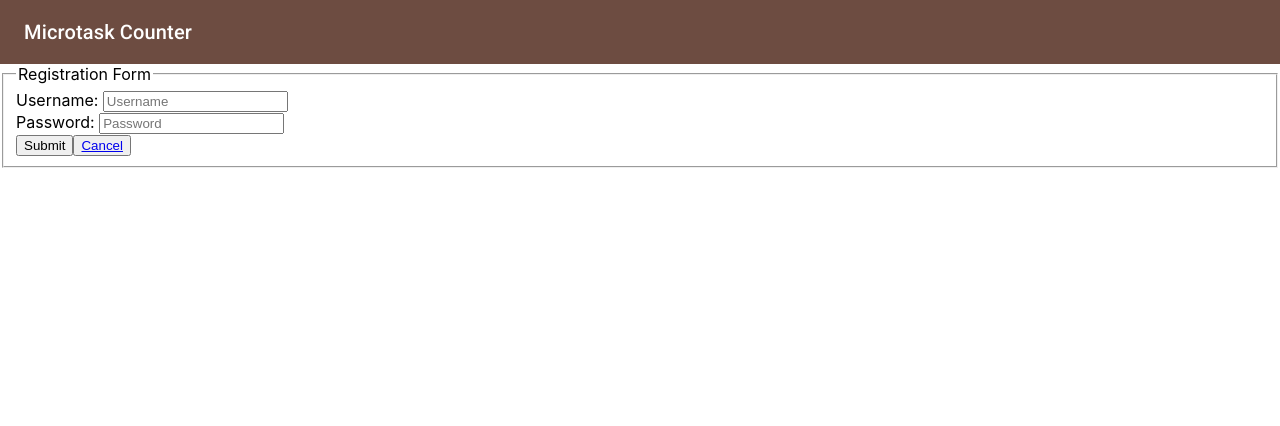
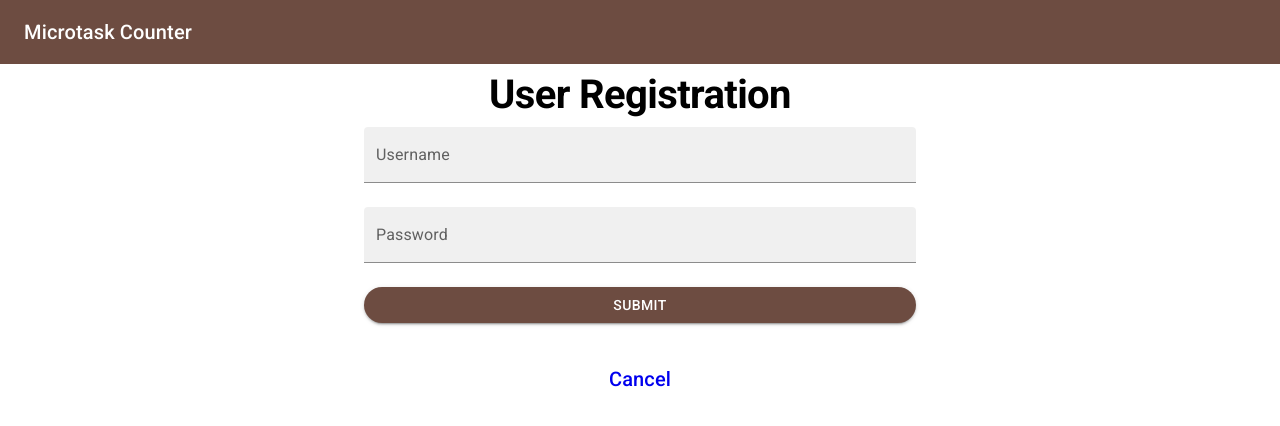
Before and after one commit to Kevin-Mickael/Microtask, a React (Create React App) app: page /register in a window 1280 px wide. Shown: the top 426 px of the page. Built offline with nearby package versions, Linux system fonts and the light colour scheme.

Commit message:
Change registration form design

```diff
--- a/src/pages/Register/Register.js
+++ b/src/pages/Register/Register.js
@@ -1,7 +1,17 @@
 import React, { useState } from "react";
+import { useHistory } from "react-router-dom";
 import { useForm } from "react-hook-form";
 import { Link } from "react-router-dom";
 import config from "../../config";
+
+import Typography from "@mui/material/Typography";
+import Button from "@mui/material/Button";
+import TextField from "@mui/material/TextField";
+import Container from "@mui/material/Container";
+import Box from "@mui/material/Box";
+import Alert from "@mui/material/Alert";
+
+const axios = require("axios");
 
 const Register = () => {
   const {
@@ -11,50 +21,65 @@ const Register = () => {
   } = useForm();
 
   const [message, setMessage] = useState();
+  const history = useHistory();
 
-  const onSubmit = (data, e) => {
+  const submitHandler = (data, e) => {
     setMessage({
       data: "Registration is in progress...",
     });
 
-    fetch(`${config.baseUrl}/user/register`, {
-      method: "POST",
-      headers: {
-        "Content-Type": "application/json",
-      },
-      body: JSON.stringify(data),
-    })
-      .then((res) => res.json())
-      .then((data) => {
-        const hasError = "error" in data && data.error != null;
+    axios
+      .post(`${config.baseUrl}/user/register`, data)
+      .then((response) => {
+        // const data = response.data.data;
+
         setMessage({
-          data: hasError ? data.error : "Registered successfully.",
+          data: "Registered successfully, redirecting to the login page...",
+          severity: "success",
         });
 
-        !hasError && e.target.reset();
+        setTimeout(() => {
+          history.push("/login");
+        }, 3000);
+
+        e.target.reset();
+      })
+      .catch((error) => {
+        setMessage({
+          data: error.response.data.error,
+          severity: "error",
+        });
       });
   };
 
   return (
-    <div>
-      <div>
-        {message && (
-          <div role="alert">
-            {message.data}
-            <span aria-hidden="true" onClick={() => setMessage(null)}>
-              &times;
-            </span>
-          </div>
-        )}
-        <fieldset>
-          <legend>Registration Form</legend>
-          <form onSubmit={handleSubmit(onSubmit)} noValidate>
-            <div>
-              <label htmlFor="username">Username: </label>
-              <input
+    <Container maxWidth="sm">
+      {message && <Alert severity={message.severity}>{message.data}</Alert>}
+
+      <Box
+        component="form"
+        onSubmit={handleSubmit(submitHandler)}
+        noValidate
+        autoComplete="off"
+        sx={{
+          display: "flex",
+          flexDirection: "column",
+          justifyContent: "center",
+          alignItems: "center",
+        }}
+      >
+        <Typography variant="h1" component="div">
+          User Registration
+        </Typography>
+        <TextField
+          fullWidth
+          sx={{ mb: 3 }}
+          error={errors.username}
+          helperText={errors.username ? errors.username.message : ""}
+          variant="filled"
+          label="Username"
           id="username"
           type="text"
-                placeholder="Username"
           {...register("username", {
             required: {
               value: true,
@@ -75,14 +100,15 @@ const Register = () => {
             },
           })}
         />
-              {errors.username && <p>{errors.username.message}</p>}
-            </div>
-            <div>
-              <label htmlFor="password">Password: </label>
-              <input
+        <TextField
+          fullWidth
+          sx={{ mb: 3 }}
+          error={errors.password}
+          helperText={errors.password ? errors.password.message : ""}
+          variant="filled"
+          label="Password"
           id="password"
           type="password"
-                placeholder="Password"
           {...register("password", {
             required: {
               value: true,
@@ -94,8 +120,7 @@ const Register = () => {
             },
             maxLength: {
               value: 128,
-                    message:
-                      "Password should have a maximum of 128 characters.",
+              message: "Password should have a maximum of 128 characters.",
             },
             pattern: {
               value:
@@ -105,18 +130,21 @@ const Register = () => {
             },
           })}
         />
-              {errors.password && <p>{errors.password.message}</p>}
-            </div>
-            <div>
-              <button type="submit">Submit</button>
-              <button>
-                <Link to="/login">Cancel</Link>
-              </button>
-            </div>
-          </form>
-        </fieldset>
-      </div>
-    </div>
+        <Button
+          fullWidth
+          variant="contained"
+          type="submit"
+          sx={{ borderRadius: 5, mb: 5 }}
+        >
+          Submit
+        </Button>
+        <Typography variant="h6" component="div">
+          <Link to="/login" style={{ textDecoration: "none" }}>
+            Cancel
+          </Link>
+        </Typography>
+      </Box>
+    </Container>
   );
 };
 
```
Lines whose indentation alone changed are shown as unchanged.
